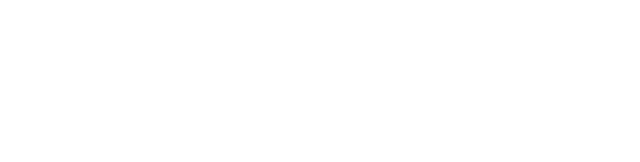
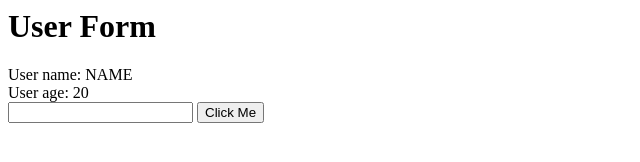
Before and after one commit to BranimirMaksimovic/web, a website built with Parcel: page index.html in a window 1280 px wide. Shown: the whole page, without its empty margins (0-640 px from the left). Built offline with nearby package versions, Linux system fonts and the light colour scheme; data requests are answered from the project's data file.

Commit message:
views-user-form

```diff
--- a/index.html
+++ b/index.html
@@ -1,6 +1,7 @@
 <html>
 
 <body>
+  <div id="root"></div>
   <script type="module" src="./src/index.ts"></script>
 </body>
 
--- a/src/index.ts
+++ b/src/index.ts
@@ -1,9 +1,8 @@
+import { UserForm } from './views/UserForm';
 import { User } from './models/User';
 
-const collection = User.buildUserCollection();
+const user = User.buildUser({ name: 'NAME', age: 20 });
 
-collection.on('change', () => {
-  console.log(collection);
-});
+const userForm = new UserForm(document.getElementById('root'), user);
 
-collection.fetch();
+userForm.render();
--- /dev/null
+++ b/src/views/UserForm.ts
@@ -0,0 +1,53 @@
+import { User } from '../models/User';
+
+export class UserForm {
+  constructor(public parent: Element, public model: User) {}
+
+  eventsMap(): { [key: string]: () => void } {
+    return {
+      'click:button': this.onButtonClick,
+      'mouseenter:h1': this.onHeaderHover,
+    };
+  }
+
+  onHeaderHover(): void {
+    console.log('H1 was hovered over');
+  }
+
+  onButtonClick(): void {
+    console.log('Hi there');
+  }
+
+  template(): string {
+    return `
+      <div>
+        <h1>User Form</h1>
+        <div>User name: ${this.model.get('name')}</div>
+        <div>User age: ${this.model.get('age')}</div>
+        <input />
+        <button>Click Me</button>
+      </div>
+    `;
+  }
+
+  bindEvents(fragment: DocumentFragment): void {
+    const eventsMap = this.eventsMap();
+
+    for (let eventKey in eventsMap) {
+      const [eventName, selector] = eventKey.split(':');
+
+      fragment.querySelectorAll(selector).forEach((element) => {
+        element.addEventListener(eventName, eventsMap[eventKey]);
+      });
+    }
+  }
+
+  render(): void {
+    const templateElement = document.createElement('template');
+    templateElement.innerHTML = this.template();
+
+    this.bindEvents(templateElement.content);
+
+    this.parent.append(templateElement.content);
+  }
+}
```
Also changed, not shown: dist/index.html, 2 other files.
